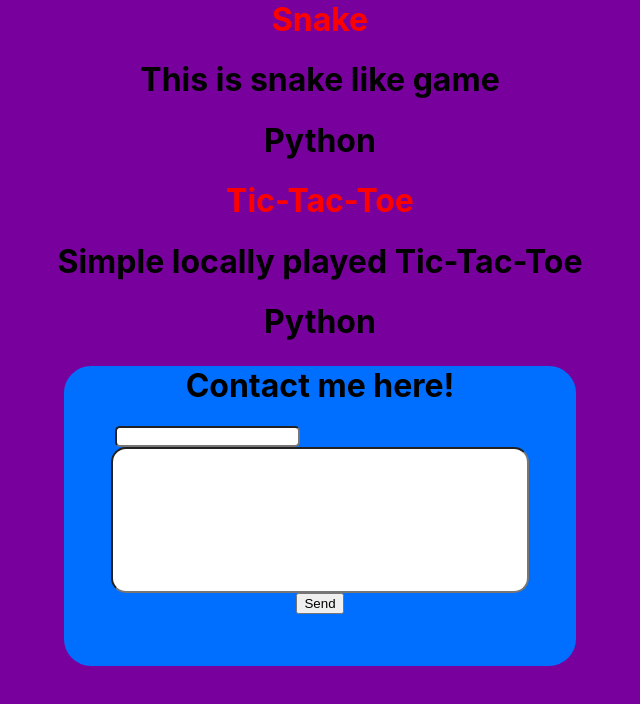
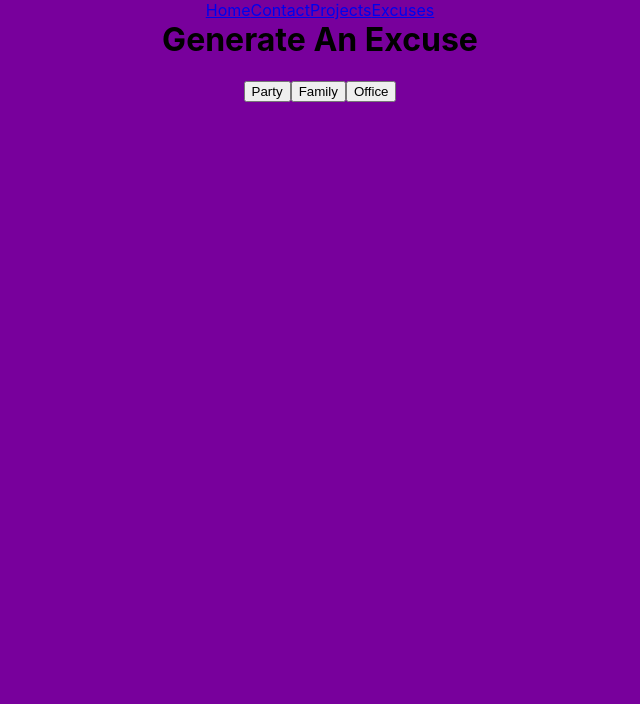
Before and after one commit to Futym/Futym.github.io, a React (Create React App) app: page /excuses in a window 1280 px wide. Shown: the top 704 px of the page, without its empty margins (320-960 px from the left). Built offline with nearby package versions, Linux system fonts and the light colour scheme.

Commit message:
basic routing

```diff
--- a/package.json
+++ b/package.json
@@ -7,8 +7,10 @@
     "@testing-library/jest-dom": "^5.17.0",
     "@testing-library/react": "^13.4.0",
     "@testing-library/user-event": "^13.5.0",
+    "axios": "^1.6.0",
     "react": "^18.2.0",
     "react-dom": "^18.2.0",
+    "react-router-dom": "^6.17.0",
     "react-scripts": "5.0.1",
     "web-vitals": "^2.1.4"
   },
--- /dev/null
+++ b/src/About.js
@@ -0,0 +1,5 @@
+export const About = () => {
+    return <div>
+        <h1>About me</h1>
+    </div>
+}
--- a/src/App.js
+++ b/src/App.js
@@ -1,44 +1,27 @@
 import "./App.css";
 import { ContactForm } from "./ContactForm";
-import { Project } from "./Project";
-
-const projects = [
-  {
-    title: "ToDo List",
-    description: "This is todo list project",
-    technologies: "React.js",
-    isProjectReady: false,
-  },
-  {
-    title: "Snake",
-    description: "This is snake like game",
-    technologies: "Python",
-    isProjectReady: true,
-  },
-  {
-    title: "Tic-Tac-Toe",
-    description: "Simple locally played Tic-Tac-Toe",
-    technologies: "Python",
-    isProjectReady: true,
-  },
-];
+import { Projects } from "./Projects";
+import { About } from "./About";
+import { Excuses } from "./Excuses";
+import { BrowserRouter as Router, Routes, Route, Link } from "react-router-dom";
 
 function App() {
+
+
   return (
     <div className="App">
-      {projects.map((project, key) => {
-        return (
-          project.isProjectReady && (
-            <Project
-              key={key}
-              title={project.title}
-              description={project.description}
-              technologies={project.technologies}
-            />
-          )
-        );
-      })}
-      <ContactForm />
+      <Router>
+        <Link to="/">Home</Link>
+        <Link to="/contact">Contact</Link>
+        <Link to="/projects">Projects</Link>
+        <Link to="/excuses">Excuses</Link>
+        <Routes>
+          <Route path="/" element={<About/>}/>
+          <Route path="/contact" element={<ContactForm/>}/>
+          <Route path="/projects" element={<Projects/>}/>
+          <Route path="/excuses" element={<Excuses />}/>
+        </Routes>
+      </Router>
     </div>
   );
 }
--- /dev/null
+++ b/src/Excuses.js
@@ -0,0 +1,36 @@
+import Axios from "axios";
+import { useState } from "react";
+
+export const Excuses = () => {
+  const [excuse, setExcuse] = useState("");
+
+  const handlePartyExcuse = () => {
+    fetchExcuse("party");
+  };
+
+  const handleFamilyExcuse = () => {
+    fetchExcuse("family");
+  };
+
+  const handleOfficeExcuse = () => {
+    fetchExcuse("office");
+  };
+
+  const fetchExcuse = (excuseType) => {
+    Axios.get(`https://excuser-three.vercel.app/v1/excuse/${excuseType}/`).then(
+      (res) => {
+        setExcuse(res.data[0].excuse);
+      }
+    );
+  };
+
+  return (
+    <div>
+      <h1>Generate An Excuse</h1>
+      <button onClick={handlePartyExcuse}>Party</button>
+      <button onClick={handleFamilyExcuse}>Family</button>
+      <button onClick={handleOfficeExcuse}>Office</button>
+      <p>{excuse}</p>
+    </div>
+  );
+};
--- /dev/null
+++ b/src/Projects.js
@@ -0,0 +1,41 @@
+import { Project } from "./Project";
+
+const projects = [
+  {
+    title: "ToDo List",
+    description: "This is todo list project",
+    technologies: "React.js",
+    isProjectReady: false,
+  },
+  {
+    title: "Snake",
+    description: "This is snake like game",
+    technologies: "Python",
+    isProjectReady: true,
+  },
+  {
+    title: "Tic-Tac-Toe",
+    description: "Simple locally played Tic-Tac-Toe",
+    technologies: "Python",
+    isProjectReady: true,
+  },
+];
+
+export const Projects = () => {
+  return (
+    <div>
+      {projects.map((project, key) => {
+        return (
+          project.isProjectReady && (
+            <Project
+              key={key}
+              title={project.title}
+              description={project.description}
+              technologies={project.technologies}
+            />
+          )
+        );
+      })}
+    </div>
+  );
+};
```
Also changed, not shown: 1 other file (tests, documents, lock files or other folders).
